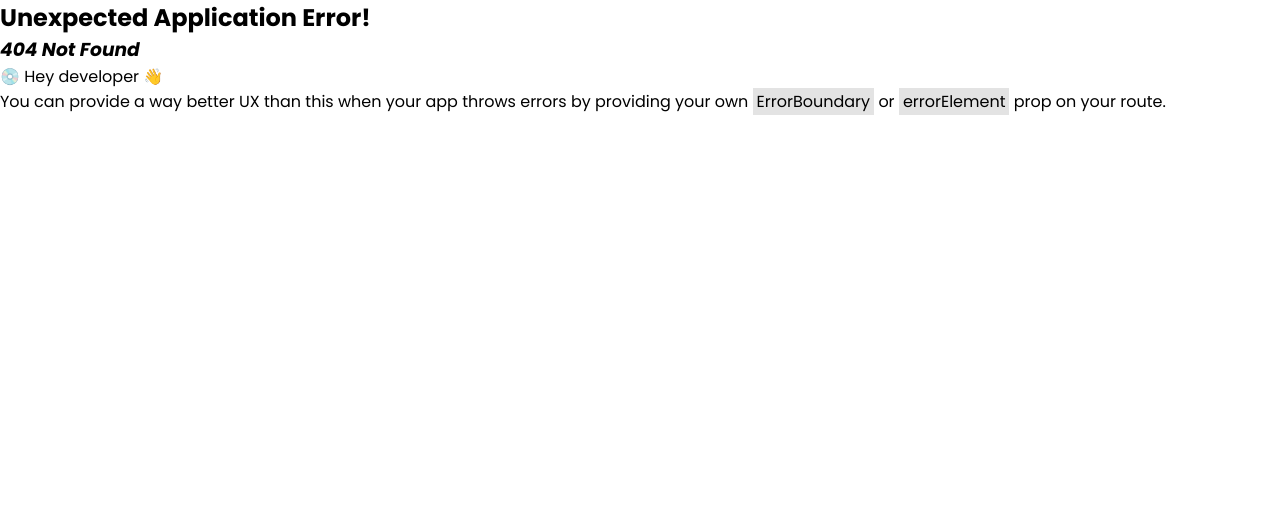
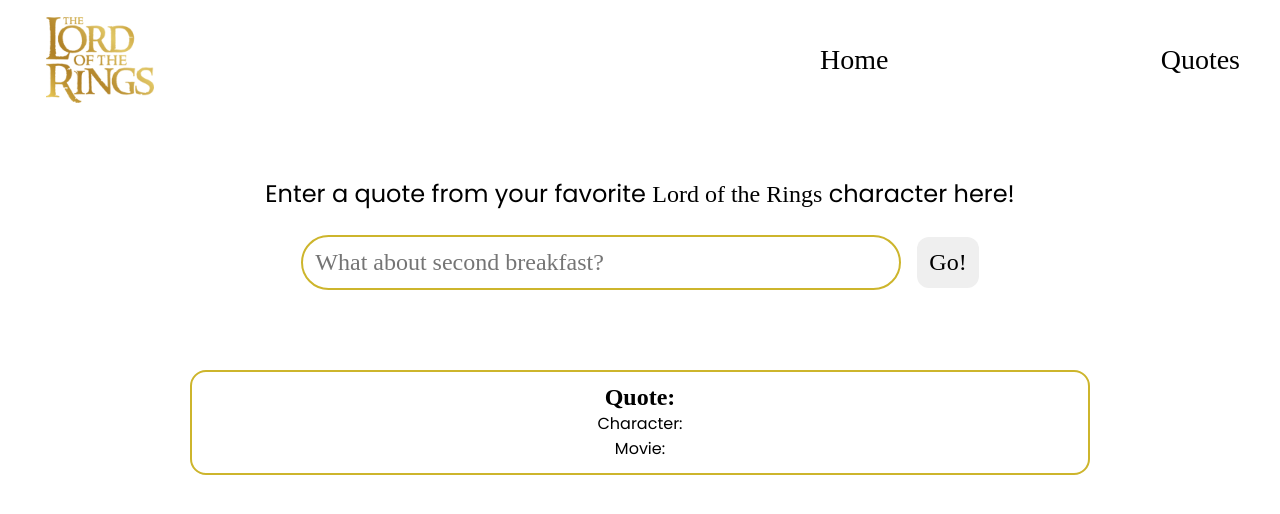
Before and after one commit to Nayobass/Pokemon-DB, a React (Vite) app: page /quotes in a window 1280 px wide. Before the commit this address had no page. Shown: the top 514 px of the page. Built offline with nearby package versions, Linux system fonts and the light colour scheme; no server answers; a web font is replaced by a local one.

Commit message:
figuring out api

```diff
--- a/package.json
+++ b/package.json
@@ -10,6 +10,7 @@
     "preview": "vite preview"
   },
   "dependencies": {
+    "axios": "^1.8.4",
     "react": "^19.0.0",
     "react-dom": "^19.0.0",
     "react-router": "^7.4.0",
--- a/src/components/Header.jsx
+++ b/src/components/Header.jsx
@@ -11,7 +11,7 @@
           <h1 className="header__maintitle secondary__font">Lord of the Rings</h1>
           <h3 className="header__subtitle">character quotes here!</h3>
           <div className="header__sub">
-            <Link to='/characters'>
+            <Link to='/quotes'>
               <button className="header__sub--button secondary__font">Let's get started</button>
             </Link>
             <img className="header__sub--img" src={Gandalf} alt="" />
--- a/src/components/Nav.jsx
+++ b/src/components/Nav.jsx
@@ -10,8 +10,8 @@
             <Link to="/" className='navbar__links--link'>
                 Home
             </Link>
-            <Link to="/characters" className='navbar__links--link'>
-                Characters
+            <Link to="/quotes" className='navbar__links--link'>
+                Quotes
             </Link>
         </div>
     </nav>
--- a/src/index.css
+++ b/src/index.css
@@ -153,3 +153,19 @@
   color: white;
   transition: all 300ms ease;
 }
+
+.results {
+  width: 100%;
+  display: flex;
+  flex-direction: column;
+  align-items: center;
+  margin-top: 80px;
+}
+
+.resultcard {
+  width: 75%;
+  text-align: center;
+  padding: 12px;
+  border: 2px solid rgb(205, 181, 44);
+  border-radius: 16px;
+}
--- a/src/main.jsx
+++ b/src/main.jsx
@@ -1,13 +1,28 @@
-import { StrictMode } from 'react'
-import { createRoot } from 'react-dom/client'
-import './index.css'
-import App from './App.jsx'
-import Characters from './pages/Characters.jsx'
-import { createBrowserRouter, RouterProvider } from 'react-router'
+import { StrictMode, useState } from 'react';
+import { createRoot } from 'react-dom/client';
+import './index.css';
+import App from './App.jsx';
+import Characters from './pages/Characters.jsx';
+import { createBrowserRouter, RouterProvider } from 'react-router';
+
+const headers = {
+  'Accept': 'application/json',
+  'Authorization': 'Bearer 1uecSlwQy0uPZKD0INeb'
+}
+
+async function getQuotes() {
+  const rawQuotes = await fetch('https://the-one-api.dev/v2/quote?dialog=Gimli!', {
+    headers: headers
+  })
+  const quotes = await rawQuotes.json();
+  console.log(quotes)
+}
+
+getQuotes();
 
 const router = createBrowserRouter([
   { path:'/', element: <App /> },
-  { path:'/characters', element: <Characters /> }
+  { path:'/quotes', element: <Characters /> }
 ]);
 
 createRoot(document.getElementById('root')).render(
--- a/src/pages/Characters.jsx
+++ b/src/pages/Characters.jsx
@@ -9,7 +9,7 @@
         <div className="container">
           <div className="row">
             <h1 className="search__maintitle">
-              Enter the quote about your favorite{" "}
+              Enter a quote from your favorite{" "}
               <span className="secondary__font">Lord of the Rings</span>{" "}
               character here!
             </h1>
@@ -17,12 +17,16 @@
               <input
                 className="searchbar__input secondary__font"
                 type="text"
-                placeholder="Gandalf"
+                placeholder="What about second breakfast?"
               />
               <button className="searchbar__button secondary__font">Go!</button>
             </div>
             <div className="results">
-              <div className="resultcard"></div>
+              <div className="resultcard">
+                <h1 className="resultcard__main secondary__font">Quote: </h1>
+                <p>Character: </p>
+                <p>Movie: </p>
+              </div>
             </div>
           </div>
         </div>
```
Also changed, not shown: 1 other file (tests, documents, lock files or other folders).
